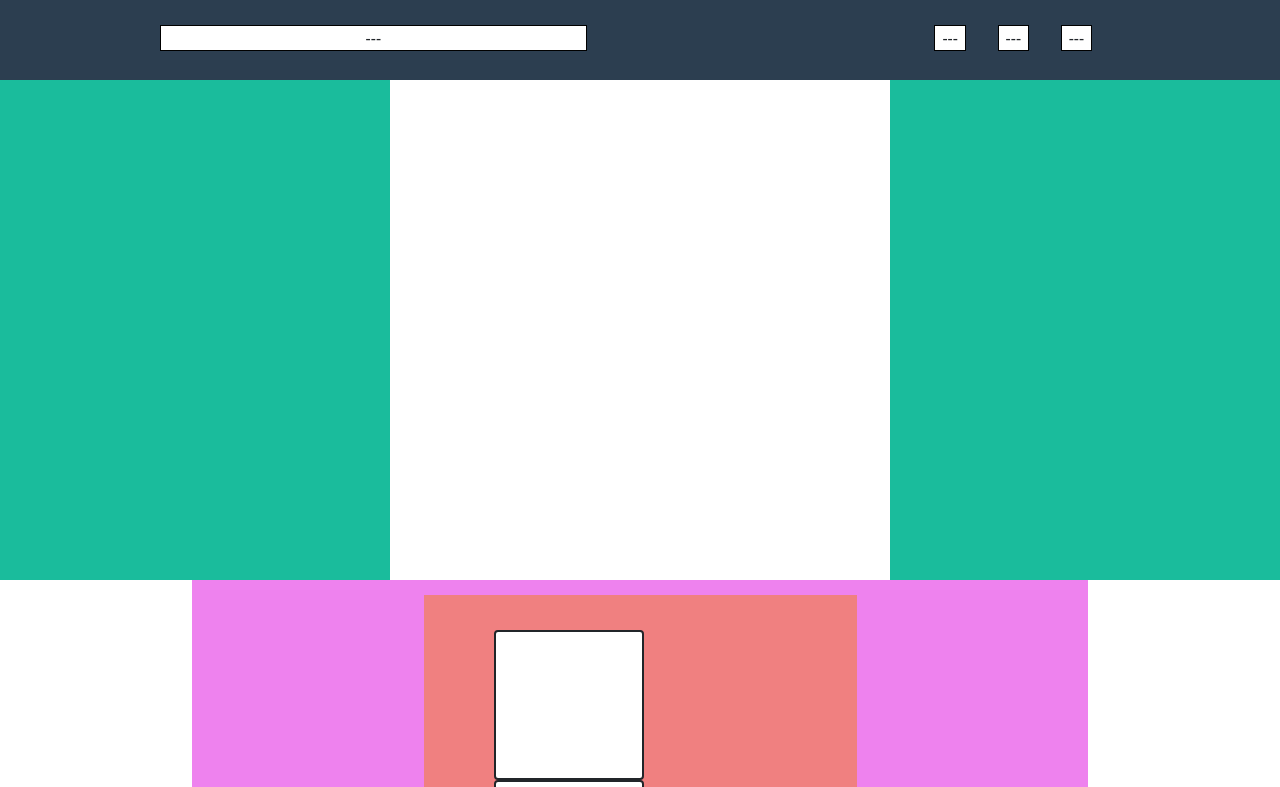
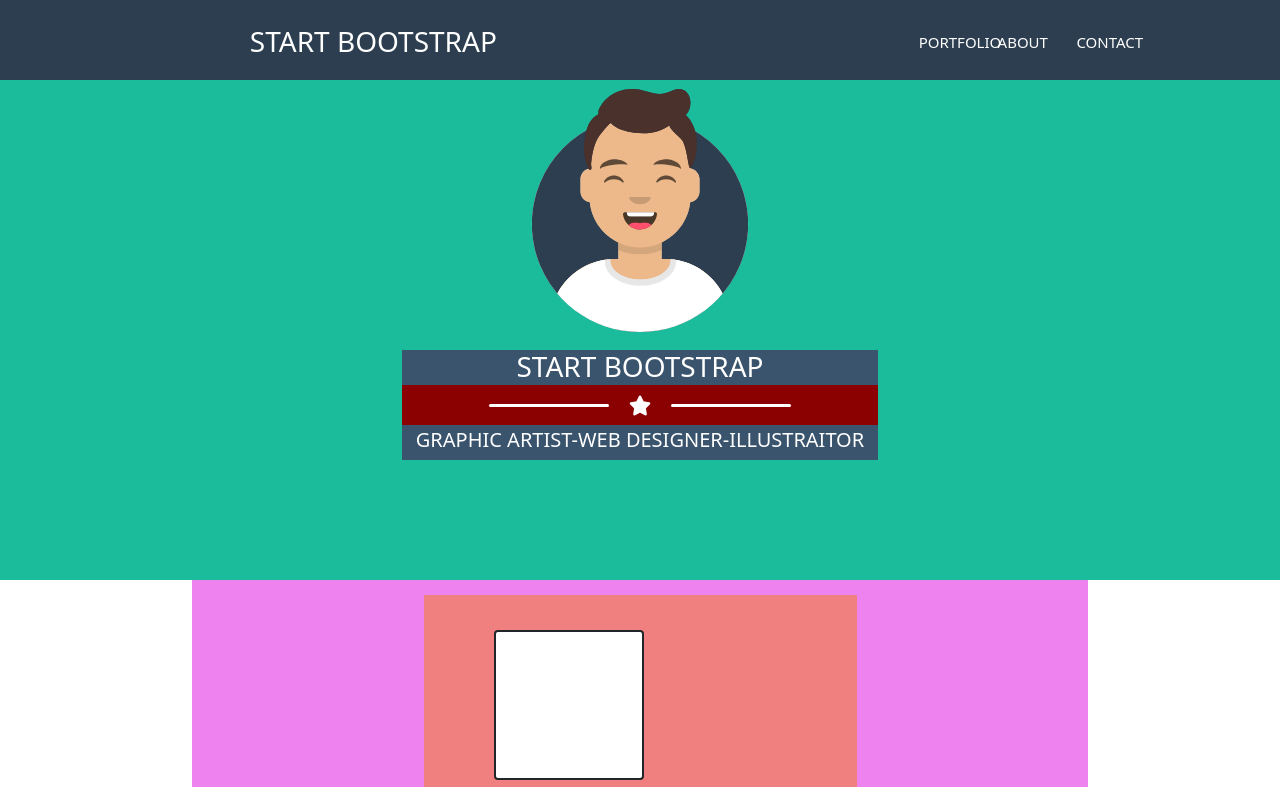
Before and after one commit to Domenico-lel/html-css-bootstrap-freelancer, a plain HTML site: page index.html in a window 1280 px wide. Shown: the top 787 px of the page. Drawn offline with nearby package versions, Linux system fonts and the light colour scheme.

Commit message:
update main

```diff
--- a/css/style.css
+++ b/css/style.css
@@ -27,7 +27,6 @@
 .my_color_debug{
     min-height: 300px;
     width: 500px;
-    background-color: #fff;
 }
 
 .my_flex{
@@ -78,6 +77,7 @@
     height: 150px;
     border: solid 2px;
     margin-left: 35px;
+    margin-bottom: 10px;
 }
 
 
@@ -149,3 +149,51 @@ footer div h2{
     justify-content: center;
     align-items: center;
 }
+
+.col-4 h3, .col-2 h4{
+    color: #fff;
+}
+
+.col-2 h4{
+    font-size: 15px;
+}
+
+#cobtenitoreimmagine{
+    margin: 0 auto;
+    height: 50%;
+    width: 50%;
+    margin-bottom: 20px;
+}
+
+#contenuto-img, .lavoro{
+    width: 100%;
+    height: 35px;
+    background-color: #3A546D;
+    text-align: center;
+    color: #fff;
+}
+
+.separe{
+    height: 40px;
+    background-color: darkred;
+    display: flex;
+    justify-content: center;
+    align-items: center;
+}
+
+.line{
+    height: 3px;
+    border-radius: 10px;
+    width: 120px;
+    background-color: #fff;
+}
+
+
+
+.box_star{
+    padding: 0 20px;
+}
+
+.lavoro{
+    font-size: 20px;
+}
--- a/index.html
+++ b/index.html
@@ -6,6 +6,7 @@
     <!-- bootstrap -->
     <link href="https://cdn.jsdelivr.net/npm/bootstrap@5.0.2/dist/css/bootstrap.min.css" rel="stylesheet" integrity="sha384-EVSTQN3/azprG1Anm3QDgpJLIm9Nao0Yz1ztcQTwFspd3yD65VohhpuuCOmLASjC" crossorigin="anonymous">
     <!-- bootstrap -->
+    <link rel="stylesheet" href="https://cdnjs.cloudflare.com/ajax/libs/font-awesome/6.4.2/css/all.min.css" integrity="sha512-z3gLpd7yknf1YoNbCzqRKc4qyor8gaKU1qmn+CShxbuBusANI9QpRohGBreCFkKxLhei6S9CQXFEbbKuqLg0DA==" crossorigin="anonymous" referrerpolicy="no-referrer" />
     <link rel="stylesheet" href="css/style.css">
     <title>Document</title>
 </head>
@@ -13,18 +14,18 @@
     <!-- header -->
     <div class="container-fluid my_backround">
         <div class="row justify-content-around align-items-center">
-            <div class="col-4 my_color">
-              ---
+            <div class="col-4">
+              <h3>START BOOTSTRAP</h3>
             </div>
-            <div class="col-2 my_flex justify-content-around">
-              <div class="col-2 my_color">
-                ---
+            <div class="col-2 my_flex justify-content-between">
+              <div class="col-2">
+                <h4>PORTFOLIO</h4>
               </div>
-              <div class="col-2 my_color">
-                ---
+              <div class="col-2">
+                <h4>ABOUT</h4>
               </div>
-              <div class="col-2 my_color">
-                ---
+              <div class="col-2">
+                <h4>CONTACT</h4>
               </div>
             </div>
           </div>
@@ -33,6 +34,27 @@
     <!-- main -->
     <div class="my-color-main my_flex">
         <div class="container-lg my_color_debug">
+
+            <div id="cobtenitoreimmagine">
+                <img src="img/avatar.svg" alt="">
+            </div>
+
+            <div id="contenuto-img">
+                <h3>START BOOTSTRAP</h3>
+            </div>
+
+            <div class="separe">
+                <div class="line"></div>
+
+                <div class="box_star">
+                    <i class="fa-solid fa-star fa-lg" style="color: #ffffff;"></i>
+                </div>
+
+                <div class="line"></div>
+            </div>
+            <div class="lavoro">
+                <p>GRAPHIC ARTIST-WEB DESIGNER-ILLUSTRAITOR</p>
+            </div>
 
         </div>
     </div>
```
